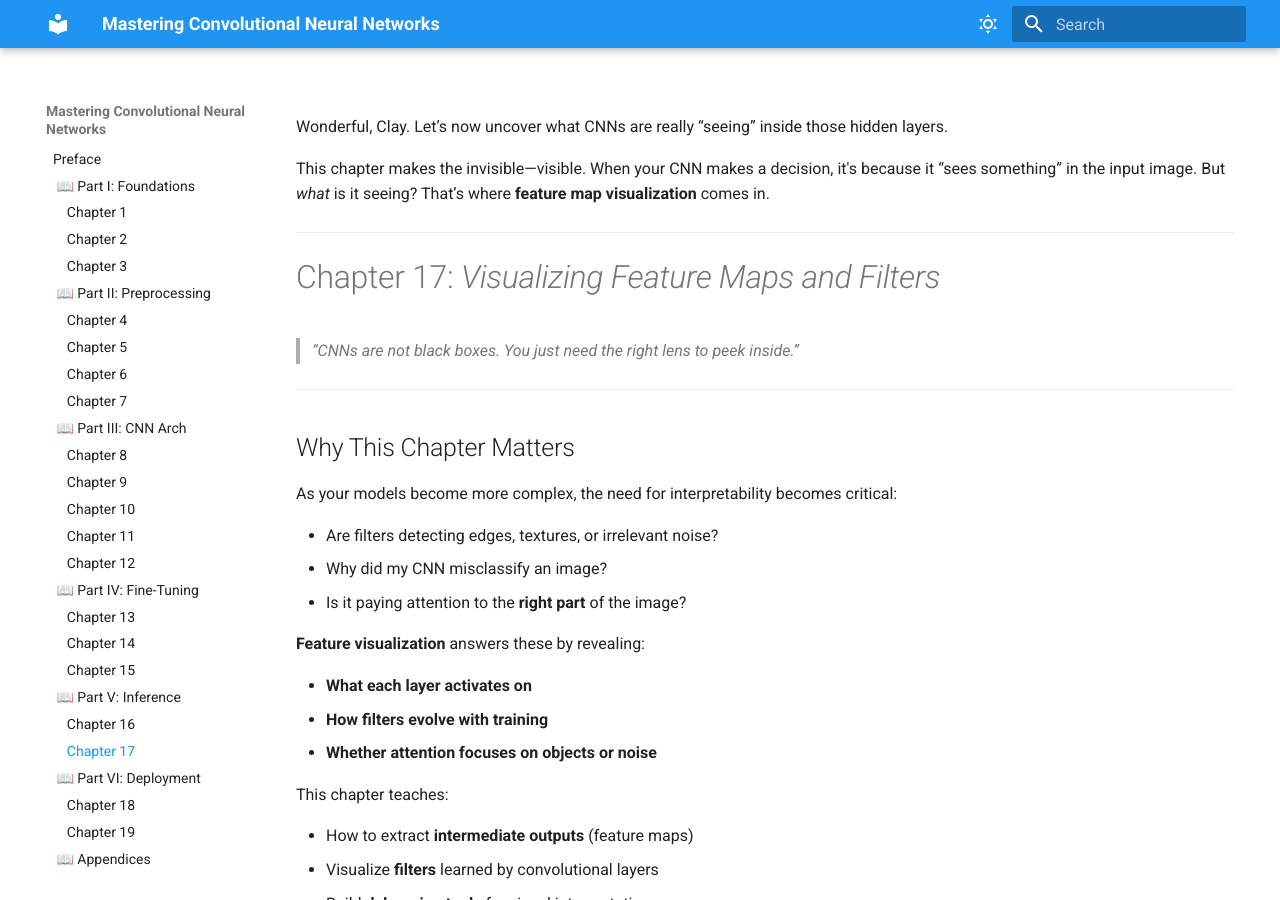
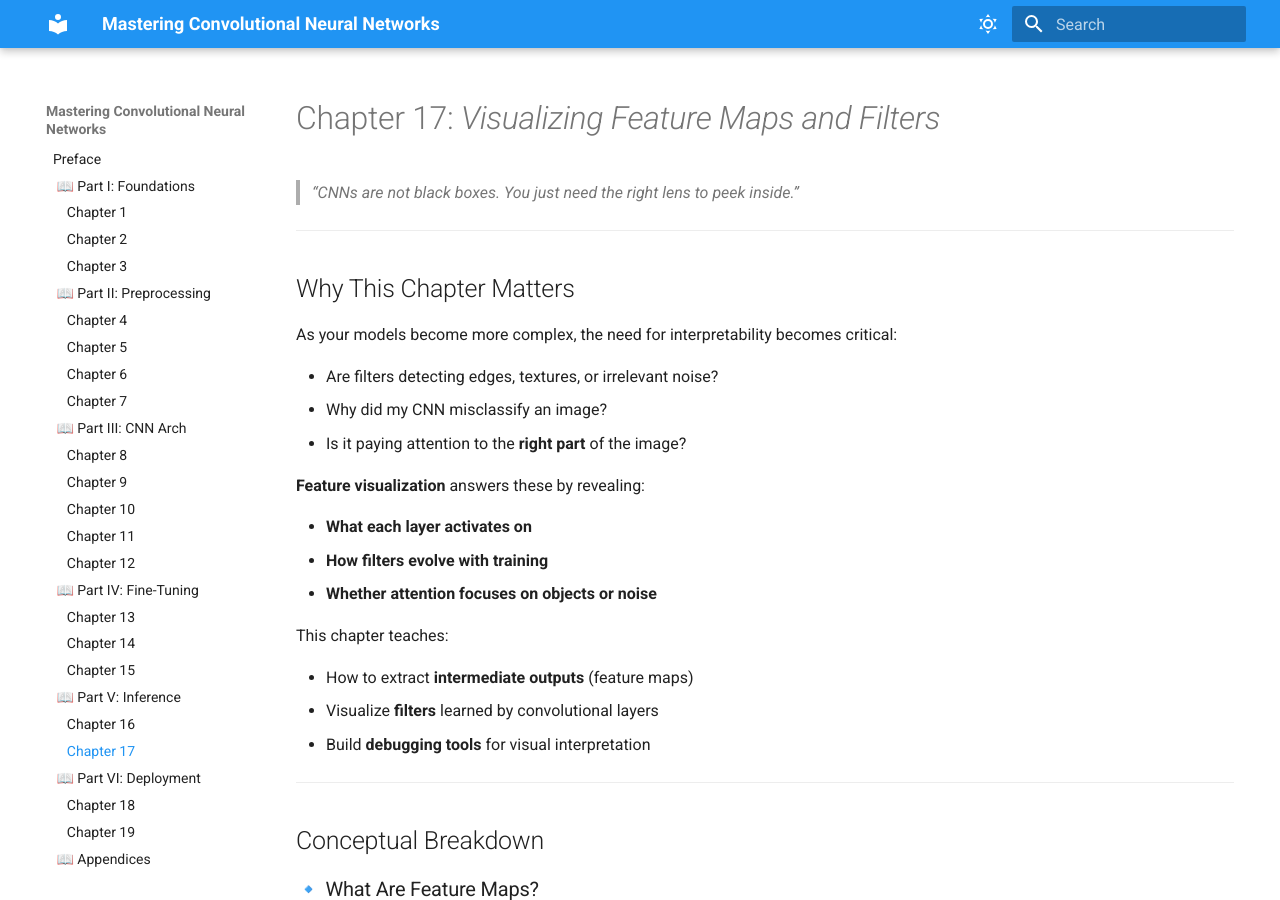
Before and after one commit to McKlay/cnn-companion-book, an MkDocs documentation site: the page built from docs/chapter17.md, in a window 1280 px wide and 900 px high. Built offline with MkDocs 1.6.1 and Material for MkDocs 9.7.7, drawn with Linux system fonts in a browser that asks for light colours.

Commit message:
Updated chapter introduction

```diff
--- a/docs/chapter17.md
+++ b/docs/chapter17.md
@@ -1,12 +1,6 @@
 ---
 hide:
     - toc
----
-
-Wonderful, Clay. Let’s now uncover what CNNs are really “seeing” inside those hidden layers.
-
-This chapter makes the invisible—visible. When your CNN makes a decision, it's because it “sees something” in the input image. But *what* is it seeing? That’s where **feature map visualization** comes in.
-
 ---
 
 # Chapter 17: *Visualizing Feature Maps and Filters*
```
Also changed, not shown: docs/chapter14.md (+0 -4 lines).
